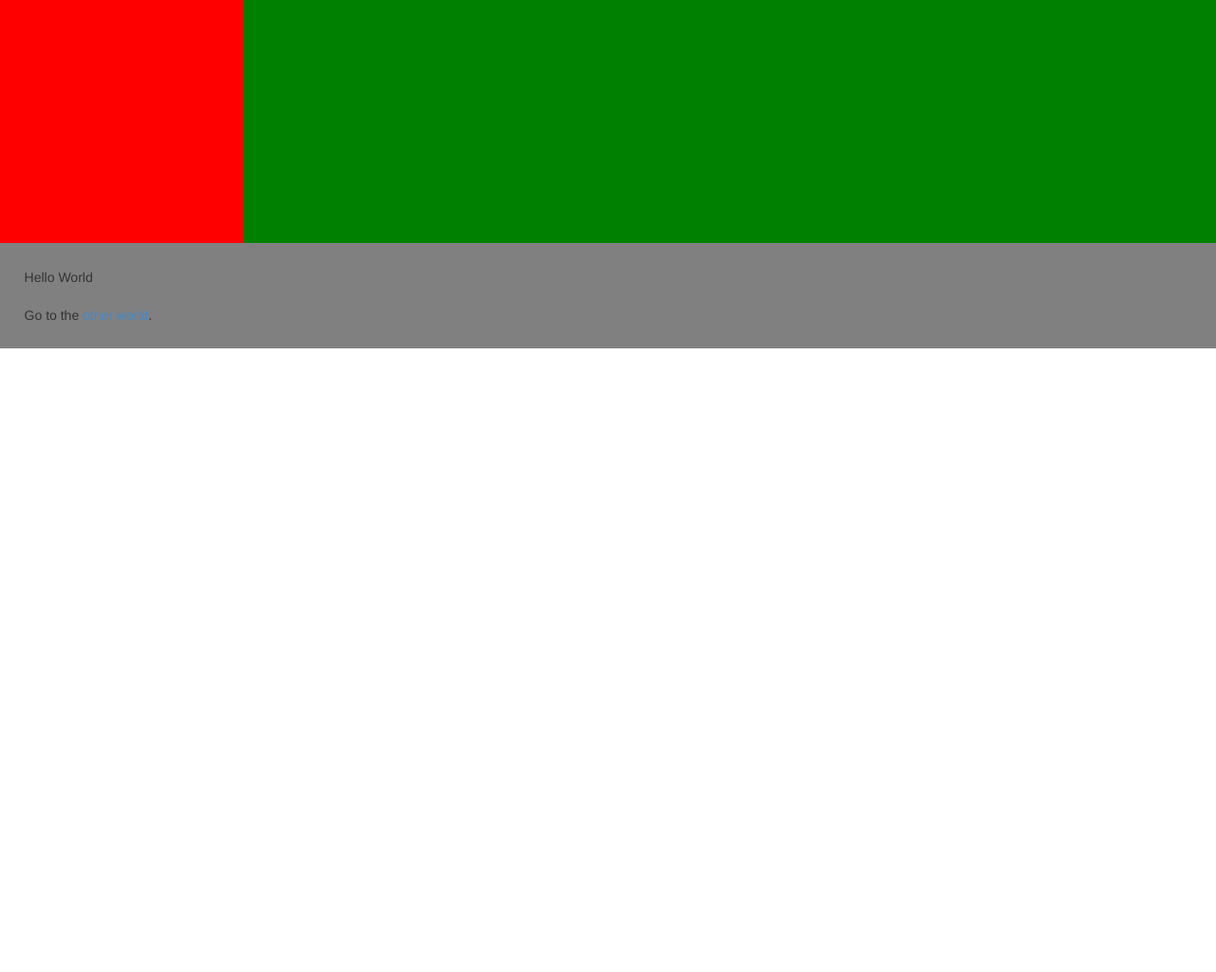
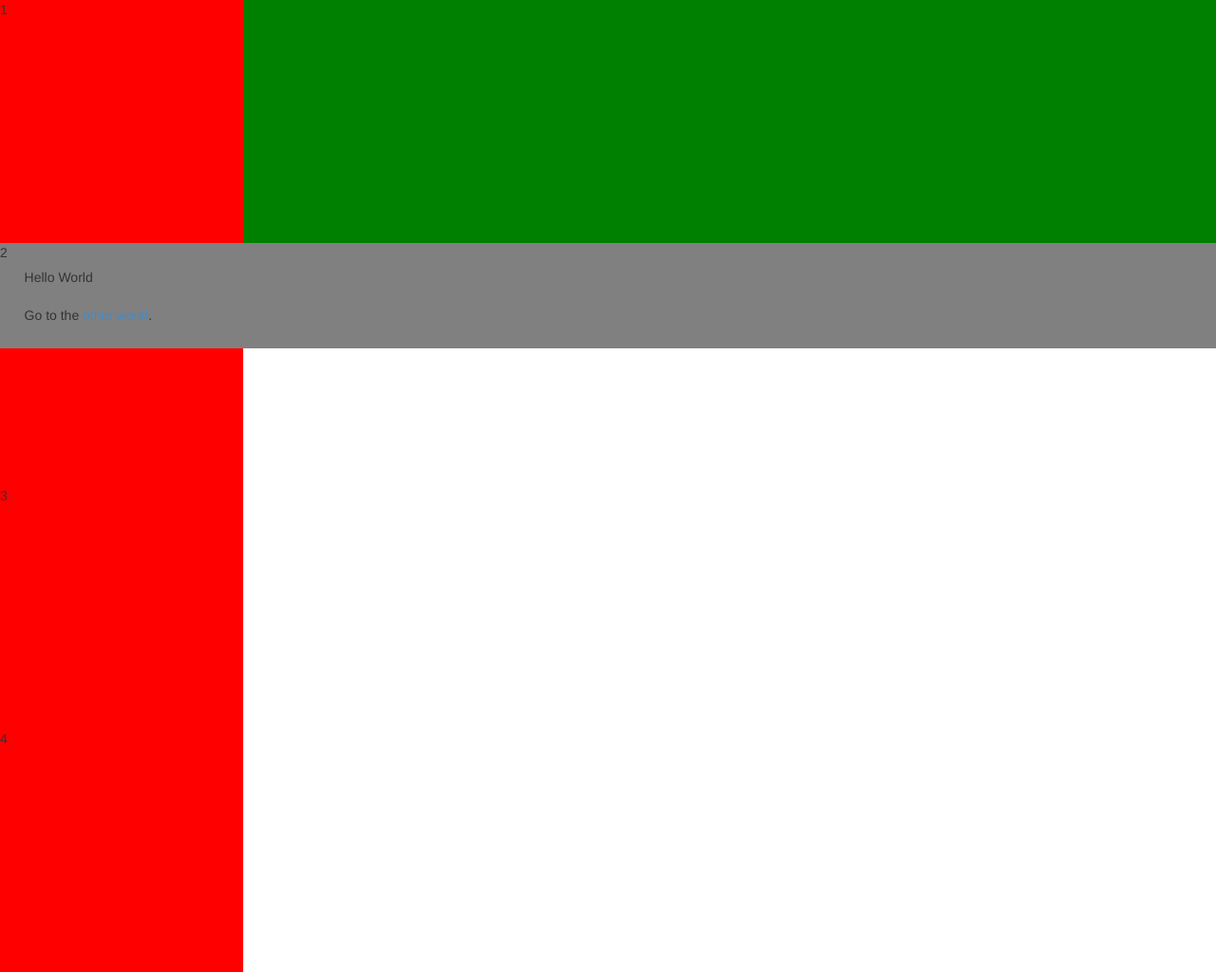
Before and after one commit to thewren/MyWebSite, a Python web app: template templates/home.html in a window 1280 px wide. Shown: the whole page at 95% size. Before the commit the page ends 367 px from the top, so only its background shows below. Run offline with Jinja, Linux system fonts and the light colour scheme; the template is opened without the code that fills it, so the values that code supplies are empty.

Commit message:
Layout Updates

```diff
--- a/templates/layout.html
+++ b/templates/layout.html
@@ -17,7 +17,22 @@
 	<div class='nav-bar-container'>
 		<div class='nav-bar-button-container'>
 			<div class='nav-bar-button'>
-
+				<span>1</span>
+			</div>
+		</div>
+		<div class='nav-bar-button-container'>
+			<div class='nav-bar-button'>
+				<span>2</span>
+			</div>
+		</div>
+		<div class='nav-bar-button-container'>
+			<div class='nav-bar-button'>
+				<span>3</span>
+			</div>
+		</div>
+		<div class='nav-bar-button-container'>
+			<div class='nav-bar-button'>
+				<span>4</span>
 			</div>
 		</div>
 	</div>
```
